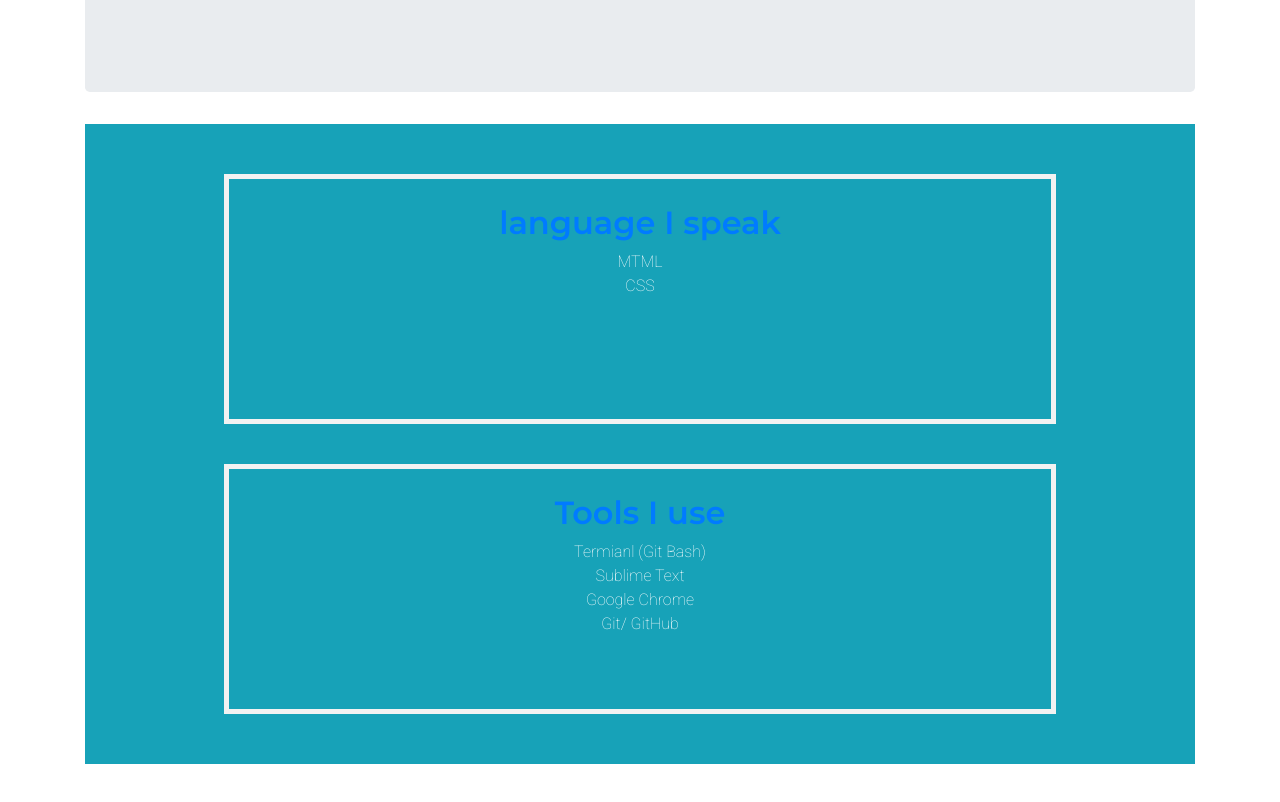
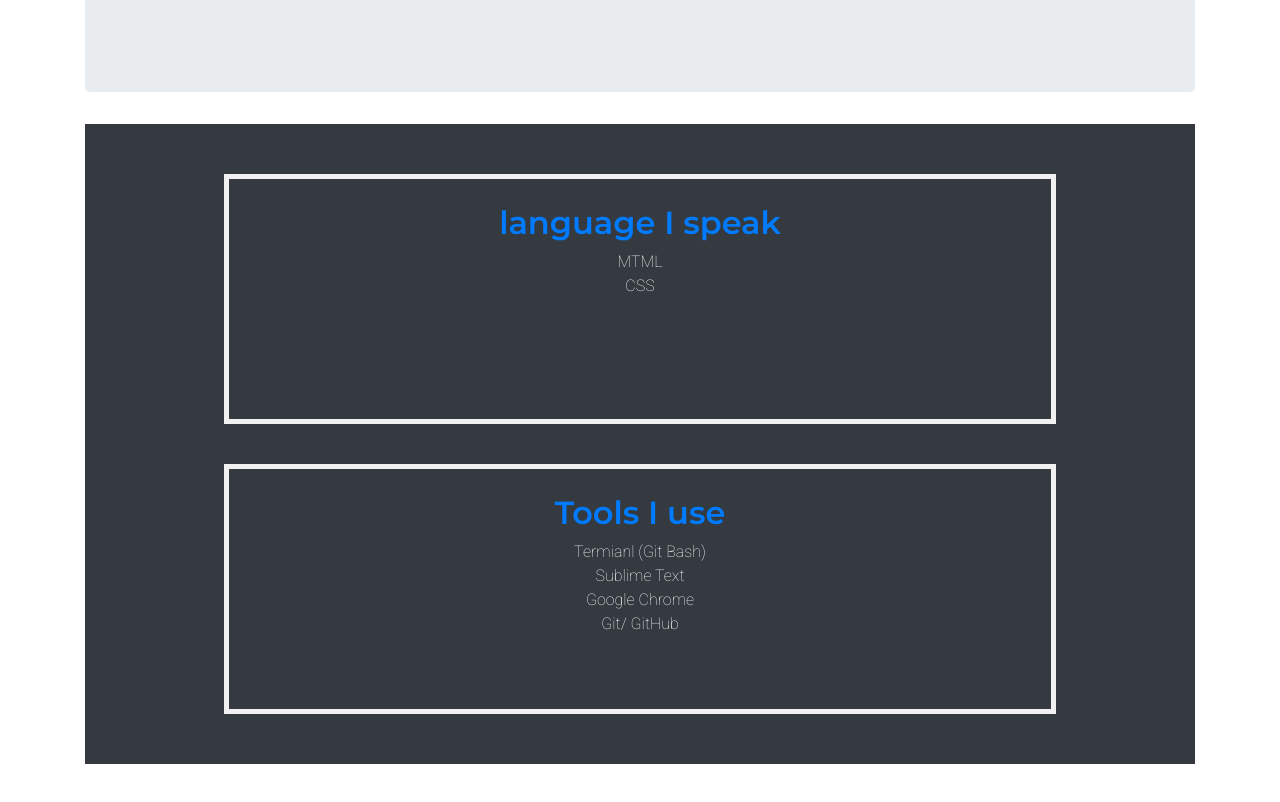
Before and after one commit to ilikerb0407/fcb-portfolio, a plain HTML site: page index.html in a window 1280 px wide. Shown: the part 620-1422 px from the top of the page. Drawn offline with nearby package versions, Linux system fonts and the light colour scheme.

Commit message:
change color

```diff
--- a/index.html
+++ b/index.html
@@ -72,7 +72,7 @@
 
 		</section>
 
-		<section id="gallery" class = "text-center bg-info mb-5">
+		<section id="gallery" class = "text-center bg-dark mb-5">
 			<div class="tools">
 				<h2> language I speak</h2>
 					<ul>
```
